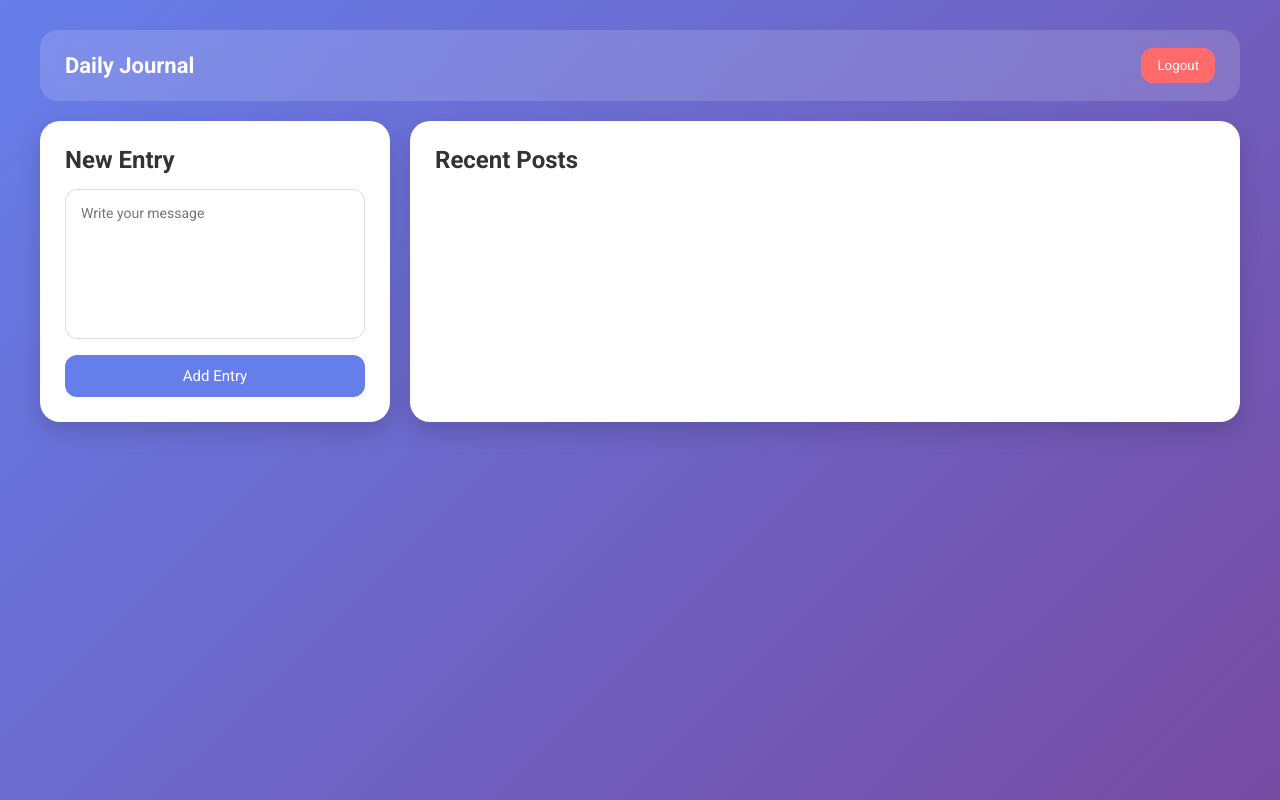
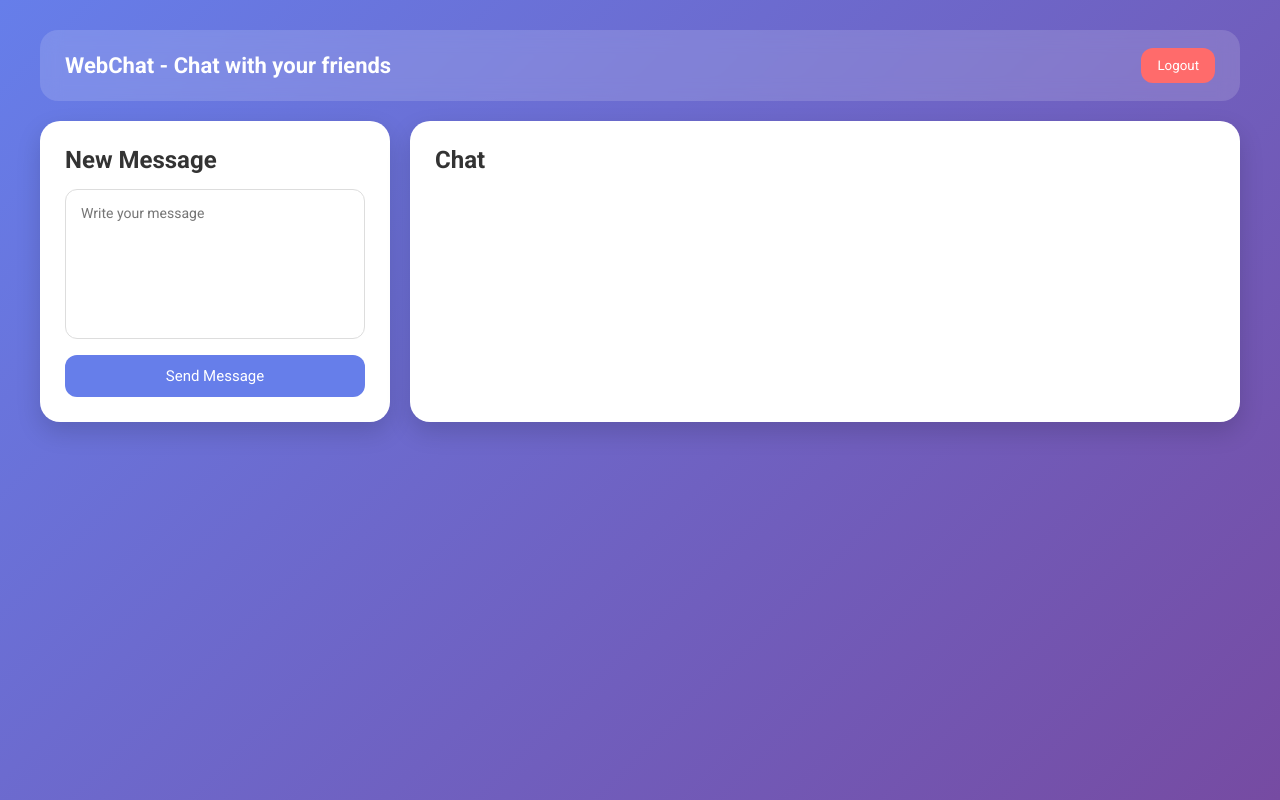
Before and after one commit to rayyanibnnaveed/WebChat, a plain HTML site: page frontend/dashboard.html in a window 1280 px wide. Drawn offline with Linux system fonts and the light colour scheme; no server answers.

Commit message:
second commit

```diff
--- a/frontend/dashboard.html
+++ b/frontend/dashboard.html
@@ -11,7 +11,7 @@
 <body>
 
   <header class="topbar">
-    <h1>Daily Journal</h1>
+    <h1>WebChat - Chat with your friends</h1>
     <button class="logout-btn" onclick="logout()">Logout</button>
   </header>
 
@@ -19,14 +19,14 @@
 
     <!-- LEFT -->
     <section class="new-entry">
-      <h2>New Entry</h2>
+      <h2>New Message</h2>
       <textarea id="content" placeholder="Write your message"></textarea>
-      <button class="post-btn" onclick="post()">Add Entry</button>
+      <button class="post-btn" onclick="post()">Send Message</button>
     </section>
 
     <!-- RIGHT -->
     <section class="posts-section">
-      <h2>Recent Posts</h2>
+      <h2>Chat</h2>
       <div id="posts" class="posts"></div>
     </section>
 
```
